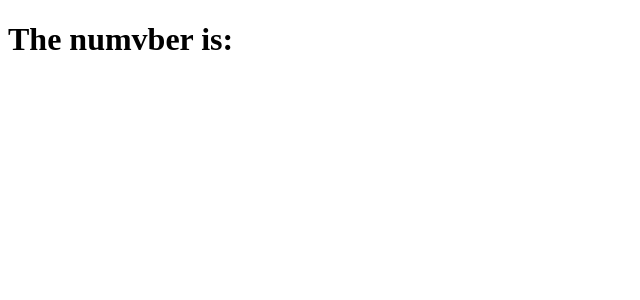
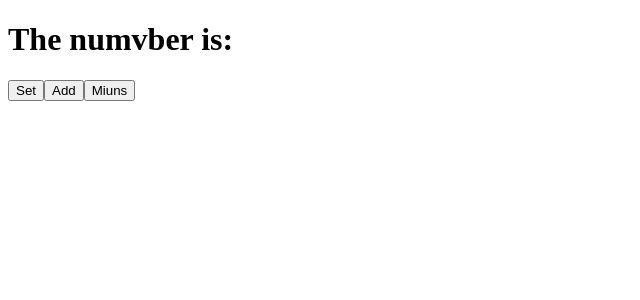
Before and after one commit to BlackMarine/movie, a React (Create React App) app: page / in a window 1280 px wide. Shown: the top 300 px of the page, without its empty margins (0-640 px from the left). Built offline with nearby package versions, Linux system fonts and the light colour scheme.

Commit message:
생명주기 함수 componentDidMount()
constructor()
componentDidUpdate()
componentWillUnmount()

```diff
--- a/src/App.js
+++ b/src/App.js
@@ -1,9 +1,18 @@
 //5 클래스형 컴포너느에서 사용할 수 있는 개념 state
 //  클래스형 컴포넌트에서는 JSX를 반환하기 위해 render() 함수를 사용함
+
+//6 생명주기 함수를 이용해서 영화데이터 가져와야함.
+// -js constructor() : 자바스크립트에서 render보다 먼저실행 p.191
+// -componentDidMount() : 컴포넌트가 처음 화면에 그려지면 실행되는 함수 p.131
 import { thisStringValue } from 'es-abstract';
 import React from 'react';
 
 class App extends React.Component {
+  constructor(props) {
+    super(props);
+    console.log('hello'); //생명주기`1`
+  }
+
   state = {
     const: 0,
   };
@@ -18,19 +27,34 @@ class App extends React.Component {
       count: current.count + 1,
     }));
   }
+
   minus = () => {
     this.setState(current => ({
       count: current.count - 1,
     }));
   }
 
+  componentDidMount() {
+    console.log('component rendered');//생명주기`3`
+  }
+
+  componentDidUpdate() {
+    console.log('I just updated'); // setState()함수실행 -> render()함수실행 -> componentDidUpdated()함수실행
+  }
+
+  componentWillUnmount() {
+    console.log('Goodbye, cruel worldㅜㅠ'); // 컴포넌트가 화면에서 떠날 때 실행하는것.
+  }
+
+
   render() {
+    console.log("I'm rendering");//생명주기`2`
     return (
       <>
         <h1>The numvber is: {this.state.count}</h1>
-
-
-
+        <button onClick={this.set}>Set</button>
+        <button onClick={this.add}>Add</button>
+        <button onClick={this.minus}>Miuns</button>
       </>
     );
   }
```
